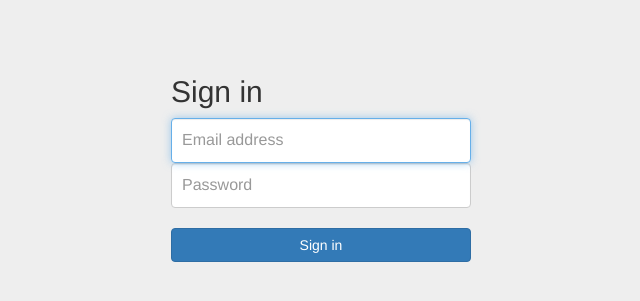
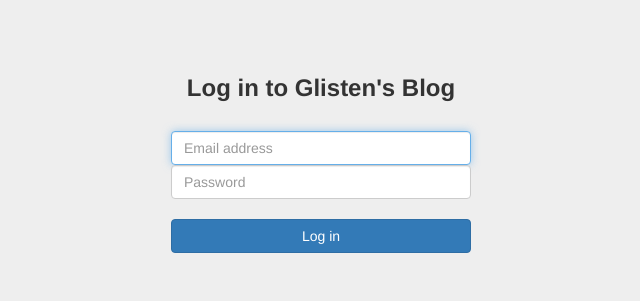
Before and after one commit to glistenlau/blog-python3-webapp, a Python web app: template www/templates/signin.html in a window 1280 px wide. Shown: the top 301 px of the page, without its empty margins (319-959 px from the left). Run offline with Jinja, Linux system fonts and the light colour scheme; the template is opened without the code that fills it, so the values that code supplies are empty; some libraries are stand-ins or nearby versions.

Commit message:
reconstructed the singin page

```diff
--- a/www/apis.py
+++ b/www/apis.py
@@ -66,7 +66,7 @@ class Page(object):
 
     def __str__(self):
         return 'item_count: %s, page_count: %s, page_index: %s, ' \
-               'page_size: $s, offset: %s, limit: %s' % (self.item_count, self.page_count, self.page_index,
-                   self.page_size, self.offset, self.limit)
+               'page_size: $s, offset: %s, limit: %s' % \
+               (self.item_count, self.page_count, self.page_index,self.page_size, self.offset, self.limit)
 
     __repr__ = __str__
--- a/www/handlers.py
+++ b/www/handlers.py
@@ -261,12 +261,12 @@ _RE_SHA1 = re.compile(r'^[0-9a-f]{40}$')
 @post('/api/authenticate')
 def authenticate(*, email, passwd):
     if not email:
-        raise APIValueError('email', 'Invalid email.')
+        raise APIValueError('email', 'Invalid email')
     if not passwd:
         raise APIValueError('passwd', 'Invalid password')
     users = yield from User.findAll('email=?', [email])
     if len(users) == 0:
-        raise APIValueError('email', 'Email not exist.')
+        raise APIValueError('email', 'Email account does not exist')
     user = users[0]
     logging.info('%s' % user.id)
     # check passwd:
--- a/www/templates/__base__.html
+++ b/www/templates/__base__.html
@@ -59,8 +59,8 @@
           </ul>
         </li>
         {% else %}
-        <li><a href="/signin">Sign in</a></li>
-        <li><a href="/register">Register</a></li>
+        <li><a href="/signin">Log in</a></li>
+        <li><a href="/register">Sign up</a></li>
         {% endif %}
       </ul>
     </div>
--- a/www/templates/blogs.html
+++ b/www/templates/blogs.html
@@ -12,7 +12,7 @@
   {% for blog in blogs %}
   <article>
     <h2><a href="/blog/{{ blog.id }}">{{ blog.name }}</a></h2>
-    <p>{{ blog.created_at|datetime }}</p>
+    <p class="blog-post-meta">{{ blog.created_at|datetime }}</p>
     <p>{{ blog.summary }}</p>
     <p><a href="/blog/{{ blog.id }}">Continue...</a></p>
   </article>
--- a/www/templates/signin.html
+++ b/www/templates/signin.html
@@ -3,13 +3,9 @@
 <head>
   <meta charset="utf-8" />
   <title>Sign in</title>
-  <!--<link rel="stylesheet" href="/static/css/uikit.min.css">-->
-  <!--<link rel="stylesheet" href="/static/css/uikit.gradient.min.css">-->
   <link rel="stylesheet" href="https://maxcdn.bootstrapcdn.com/bootswatch/3.3.5/cosmo/bootstrap.min.css">
   <script src="https://code.jquery.com/jquery-2.1.4.min.js"></script>
   <script src="https://cdnjs.cloudflare.com/ajax/libs/crypto-js/3.1.2/rollups/sha1.js"></script>
-  <!--<script src="/static/js/uikit.min.js"></script>-->
-  <!--<script src="/static/js/vue.min.js"></script>-->
   <script src="/static/js/awesome.js"></script>
   <style>
     body {
@@ -24,69 +20,26 @@
       padding: 15px;
       margin: 0 auto;
     }
-    .form-signin .form-signin-heading,
-    .form-signin .checkbox {
-      margin-bottom: 10px;
-    }
-    .form-signin .checkbox {
-      font-weight: normal;
-    }
-    .form-signin .form-control {
-      position: relative;
-      height: auto;
-      -webkit-box-sizing: border-box;
-      -moz-box-sizing: border-box;
-      box-sizing: border-box;
-      padding: 10px;
-      font-size: 16px;
-    }
-    .form-signin .form-control:focus {
-      z-index: 2;
-    }
-
-
   </style>
-  <script>
-    // $(function() {
-    //   var vmAuth = new Vue({
-    //     el: '#vm',
-    //     data: {
-    //       email: '',
-    //       passwd: ''
-    //     },
-    //     methods: {
-    //       submit: function(event) {
-    //         event.preventDefault();
-    //         var
-    //                 $form = $('#vm'),
-    //                 email = this.email.trim().toLowerCase(),
-    //                 data = {
-    //                   email: email,
-    //                   passwd: this.passwd==='' ? '' : CryptoJS.SHA1(email + ':' + this.passwd).toString()
-    //                 };
-    //         $form.postJSON('/api/authenticate', data, function(err, result) {
-    //           if (! err) {
-    //             location.assign('/');
-    //           }
-    //         });
-    //       }
-    //     }
-    //   });
-    // });
-  </script>
 </head>
 
 <body>
 <div class="container">
 
   <form id="signinForm" class="form-signin">
-    <h2 class="form-signin-heading">Sign in</h2>
+    <h3 align="center"><b>Log in to Glisten's Blog</b></h3>
+    </br>
+    <div id="signin-error" class="alert alert-danger" role="alert" hidden>
+      <span class="glyphicon glyphicon-exclamation-sign" aria-hidden="true"></span>
+      <span class="sr-only">Error:</span>
+      <span id="error-message"></span>
+    </div>
     <label for="inputEmail" class="sr-only">Email address</label>
     <input type="email" id="inputEmail" class="form-control" placeholder="Email address" required autofocus>
     <label for="inputPassword" class="sr-only">Password</label>
     <input type="password" id="inputPassword" class="form-control" placeholder="Password" required>
     <br/>
-    <button class="btn btn-primary btn-block" type="submit">Sign in</button>
+    <button class="btn btn-primary btn-block" type="submit">Log in</button>
   </form>
 
 </div> <!-- /container -->
@@ -101,13 +54,18 @@
               ':' + $("#inputPassword").val()).toString()
     };
 
-    $("#signinForm").postJSON('/api/authenticate', data, function(err, result) {
-      if (! err) {
-        location.assign('/');
-      } else {
-        alert(err.message);
-      }
-    });
+    $.post('api/authenticate', data)
+            .done(function(rsp) {
+              if (rsp.error) {
+                $('#error-message').text(rsp.message);
+                $('#signin-error').show();
+              } else {
+                location.assign('/');
+              }
+            })
+            .fail(function(err) {
+              alert(err.message);
+            });
     event.preventDefault();
   });
 </script>
```
Also changed, not shown: www/static/css/awesome.css (added, +13 -0 lines), www/templates/blog.html (+4 -3 lines), 1 other file.
